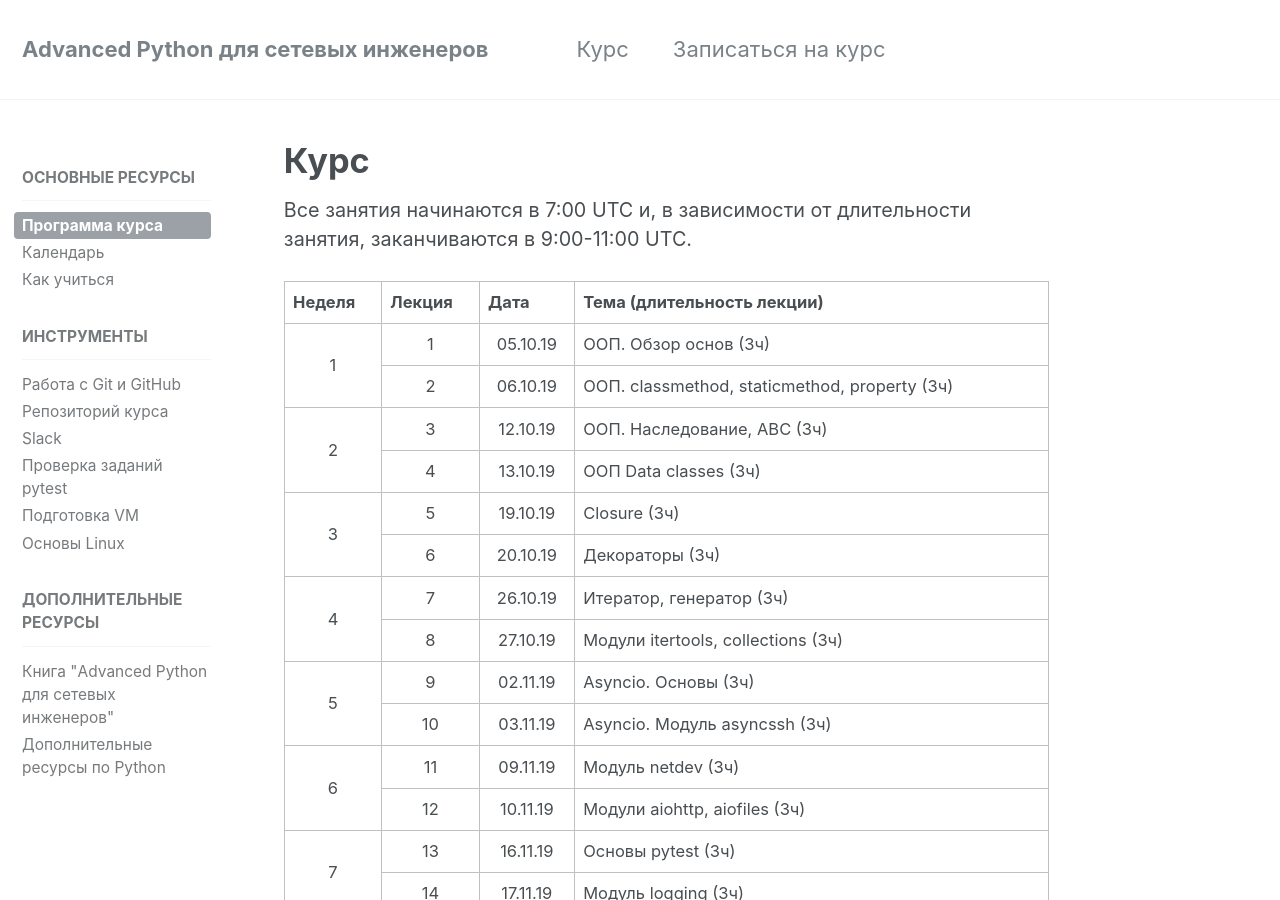
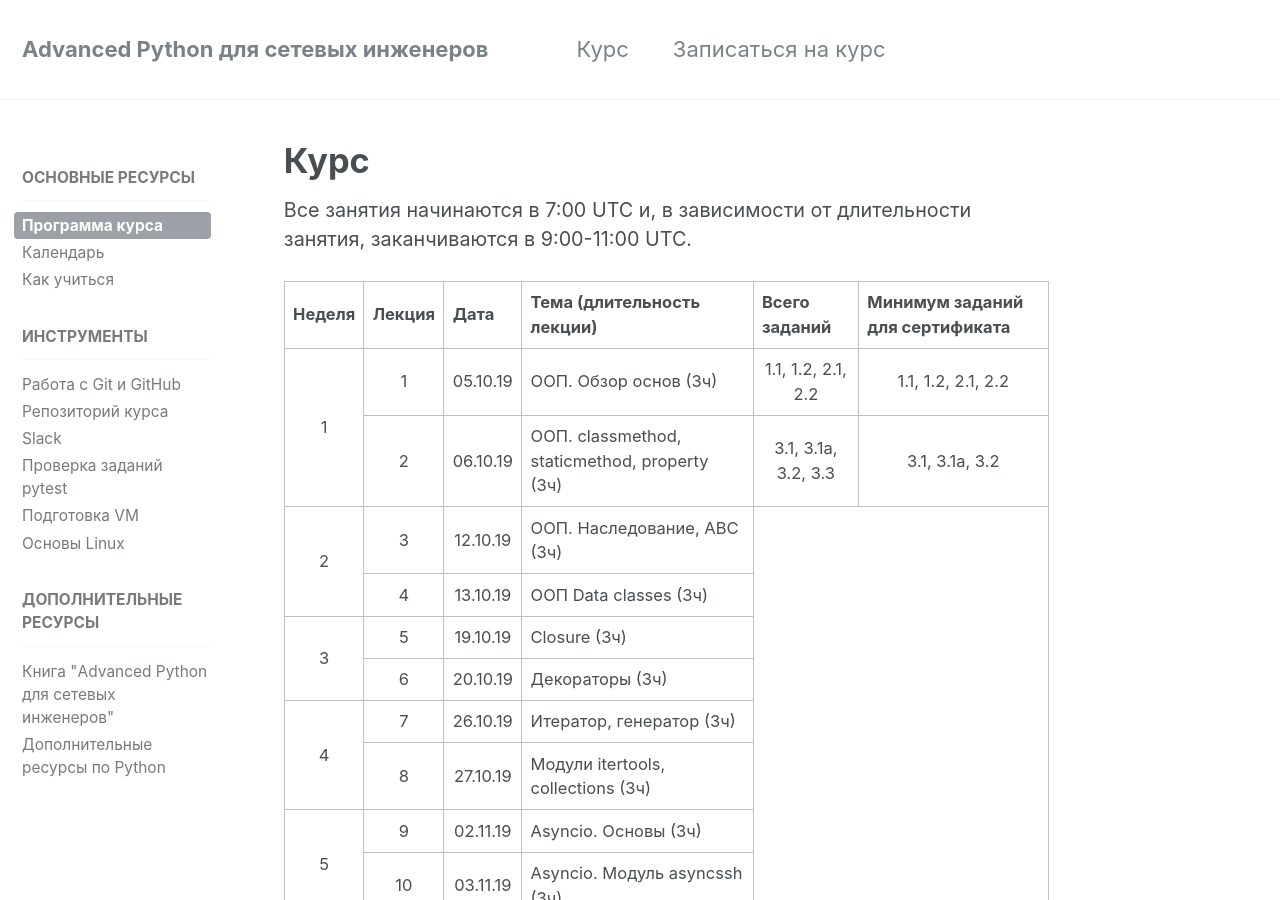
Before and after one commit to advpyneng/advpyneng.github.io, a Jekyll site: the page built from _pages/course.md, in a window 1280 px wide and 900 px high. Built offline with Jekyll 4.4.1, drawn with Linux system fonts in a browser that asks for light colours; comment, search, counter and statistics services are not loaded.

Commit message:
tasks min

```diff
--- a/_pages/course.md
+++ b/_pages/course.md
@@ -13,17 +13,23 @@ permalink: /course/
     <th align="center">Лекция</th>
     <th align="center">Дата</th>
     <th align="center">Тема (длительность лекции)</th>
+    <th align="center">Всего заданий</th>
+    <th align="center">Минимум заданий для сертификата</th>
  </tr>
  <tr>
     <td rowspan="2" align="center">1</td>
     <td align="center">1</td>
     <td align="center">05.10.19</td>
     <td>ООП. Обзор основ (3ч)</td>
+    <td align="center">1.1, 1.2, 2.1, 2.2</td>
+    <td align="center">1.1, 1.2, 2.1, 2.2</td>
  </tr>
  <tr>
     <td align="center">2</td>
     <td align="center">06.10.19</td>
     <td>ООП. classmethod, staticmethod, property (3ч)</td>
+    <td align="center">3.1, 3.1a, 3.2, 3.3</td>
+    <td align="center">3.1, 3.1a, 3.2</td>
  </tr>
  <tr>
     <td rowspan="2" align="center">2</td>
```
